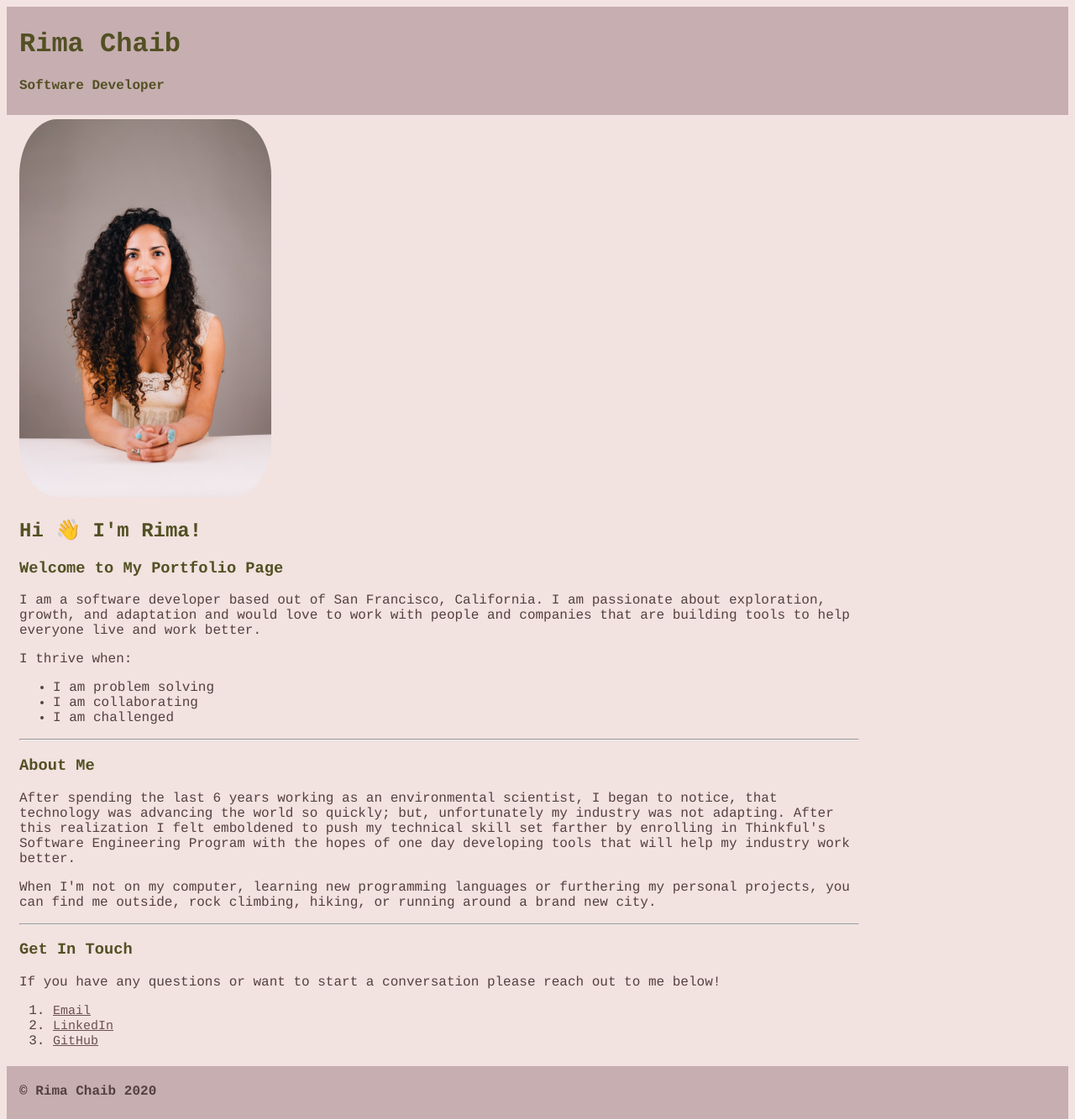
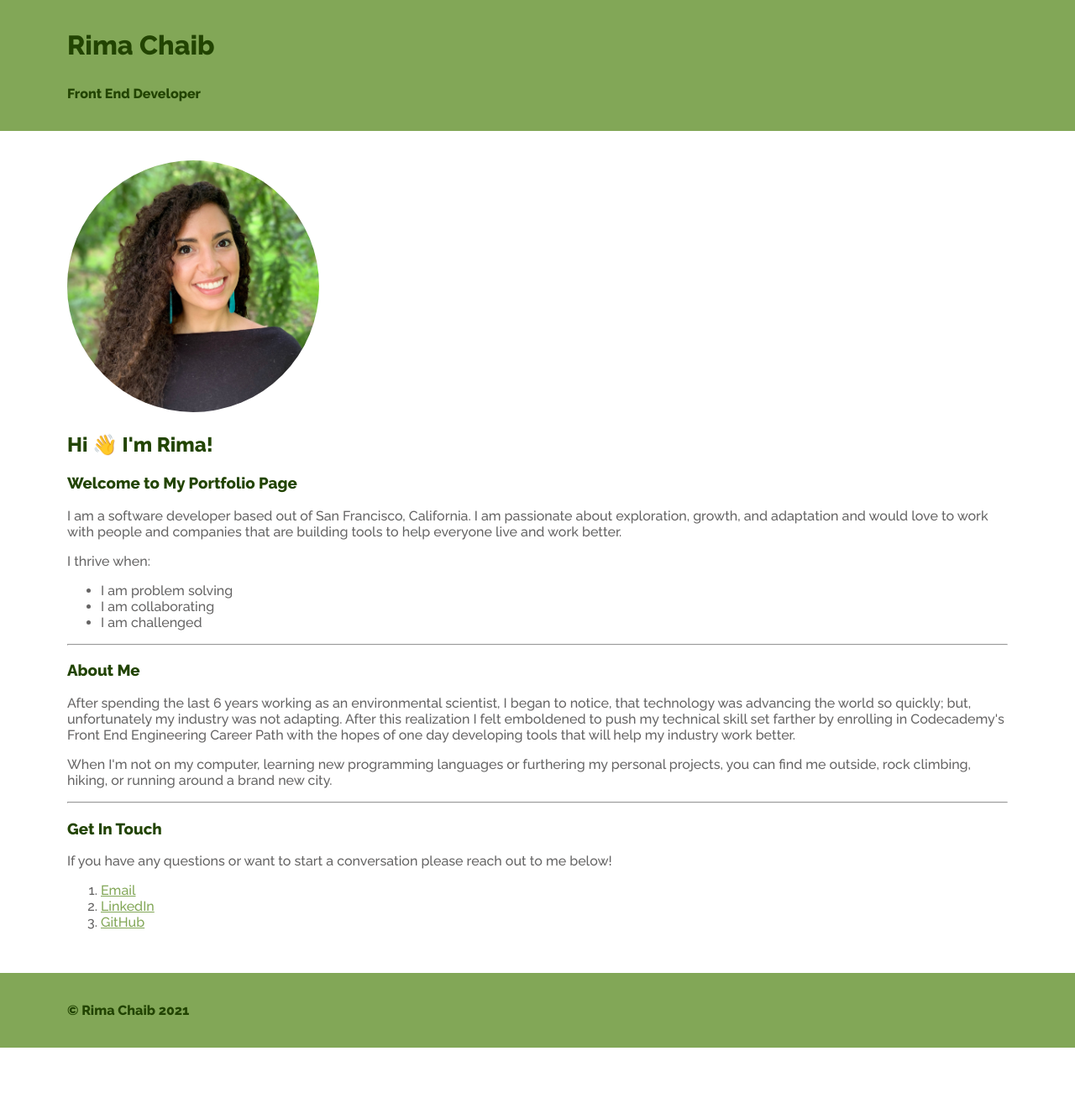
Before and after one commit to rimachaib/first-portfolio-page, a plain HTML site: page index.html in a window 1280 px wide. Shown: the top 1333 px of the page at 84% size. After the commit the page ends 1248 px from the top, so only its background shows below. Drawn offline with Linux system fonts and the light colour scheme.

Commit message:
Cleaned up code and changed styling throughout.

```diff
--- a/index.html
+++ b/index.html
@@ -4,49 +4,61 @@
     <meta charset="UTF-8">
     <meta name="viewport" content="width=device-width, initial-scale=1.0">
     <title>Rima Chaib's Portfolio</title>
-    <link href="style.css" rel="stylesheet" type="text/css"/> <!--This is a link to my external stylesheet-->
+   <link rel="preconnect" href="https://fonts.googleapis.com">
+   <link rel="preconnect" href="https://fonts.gstatic.com" crossorigin>
+   <link href="https://fonts.googleapis.com/css2?family=Raleway:wght@300;500;800&display=swap" rel="stylesheet">
+   <!--This is a link to my external stylesheet-->
+    <link href="style.css" rel="stylesheet" type="text/css"/>
 </head>
-<body> <!--In the body of my page I've broken everything up the content into three containers (header, main, footer)-->
+<!--In the body of my page I've broken up the content into three containers (header, main, footer)-->
+<body>
     <header>
-        <div class="wrapper">
-            <h1>Rima Chaib</h1> <!--This is the most important information I would like to highlight on my page so it is wrapped with a h1 tag-->
-            <h4>Software Developer</h4>
+        <div class="header">
+            <!--This is the most important information I would like to highlight on my page so it is wrapped with a h1 tag-->
+            <h1>Rima Chaib</h1>
+            <h4>Front End Developer</h4>
         </div>
     </header>
-    <main> <!--This is the main container, it holds the main content of the web page-->
-        <div class="wrapper">
-        <img src="portfolio-image2.jpg" width="300" alt="Woman in Studio" class="image-circle">
+    <!--This is the main container, it holds the main content of the web page-->
+    <main>
+        <section class="welcome">
+        <img src="portfolio-image.jpeg" width="300" alt="Woman in nature" class="image-circle">
         <h2>Hi &#x1F44B; I'm Rima!</h2>
         <h3>Welcome to My Portfolio Page</h3>
         <p>I am a software developer based out of San Francisco, California.  I am passionate about exploration, growth, and adaptation and would love to work with people and companies that are building tools to help everyone live and work better.</p>
-
-        <p>I thrive when:</p> <!--This a short paragraph, the text is enclosed by paragraph tags-->
-        <ul> <!--This is an unordered list, there is no particular order to this list-->
+<!--This a short paragraph, the text is enclosed by paragraph tags-->
+        <p>I thrive when:</p>
+        <!--This is an unordered list, there is no particular order to this list-->
+        <ul>
             <li>I am problem solving</li>
             <li>I am collaborating</li>
             <li>I am challenged</li>
         </ul>
-        <hr> <!--This is a horizontal rule, it divides the HTML page and are self closing tags-->
+        </section>
+        <!--This is a horizontal rule, it divides the HTML page and are self closing tags-->
+        <hr>
+        <section class="about">
         <h3>About Me</h3>
-        <p>After spending the last 6 years working as an environmental scientist, I began to notice, that technology was advancing the world so quickly; but, unfortunately my industry was not adapting.  After this realization I felt emboldened to push my technical skill set farther by enrolling in Thinkful's Software Engineering Program with the hopes of one day developing tools that will help my industry work better.</p>
-
+        <p>After spending the last 6 years working as an environmental scientist, I began to notice, that technology was advancing the world so quickly; but, unfortunately my industry was not adapting.  After this realization I felt emboldened to push my technical skill set farther by enrolling in Codecademy's Front End Engineering Career Path with the hopes of one day developing tools that will help my industry work better.</p>
         <p>When I'm not on my computer, learning new programming languages or furthering my personal projects, you can find me outside, rock climbing, hiking, or running around a brand new city.</p>
-
+        </section>
         <hr>
+        </section class="contact">
         <h3>Get In Touch</h3>
         <p>If you have any questions or want to start a conversation please reach out to me below!</p>
-        <ol> <!--This is an ordered list, subjectively based on the best ways to contact me-->
-            <li><a href="mailto:rima.chaib@gmail.com">Email</a></li> <!--This link will open in a default email window with my email pre-filled-->
+        <!--This is an ordered list, subjectively based on the best ways to contact me-->
+        <ol>
+            <!--This link will open in a default email window with my email pre-filled-->
+            <li><a href="mailto:rima.chaib@gmail.com">Email</a></li>
             <li><a href="https://www.linkedin.com/in/rimachaib/" target="_blank">LinkedIn</a></li>
             <li><a href="https://github.com/rimachaib" target="_blank">GitHub</a></li>
         </ol>
-    </div>
+        </section>
     </main>
     <footer>
-        <div class="wrapper">
-        <p> <strong> &#169; Rima Chaib 2020</strong></p>
-        </div>
+        <h4> &#169; Rima Chaib 2021</h4>
     </footer>
-    <script src="script.js"></script> <!--This is where I will link to a JavaScript file in the future-->
+    <!--This is where I will link to a JavaScript file in the future-->
+    <script src="script.js"></script>
 </body>
 </html>
--- a/style.css
+++ b/style.css
@@ -1,42 +1,65 @@
-{
-    box-sizing: border-box;/*This will be added to the top of every CSS page so that my page doesn't default to the olde method of box-sizing*/
+html, body {
+    margin: 0;
+    padding: 0;
 }
 
-body{
-    background-color:#F2E2E0;
-    font-family: 'Courier', sans-serif;
-    color:#55403f;
+body {
+    background-color:#ffffff;
+    font-family: 'Raleway', sans-serif;
+    font-weight: 400;
+    text-align: left;
+    position: relative;
 }
 
 header{
-    background-color:#C7AEB0;
+    font-weight: 800;
+    background-color:#82a757;
+    width: 100%;
+    margin: 0px 0px 30px 0px;
+    padding:5px 5px 5px 5px;
+}
+
+main {
+    padding:5px 5px 5px 5px;
+    margin:30px 75px 30px 75px;
 }
 
 footer{
-    background-color:#C7AEB0;
-    height:75px;
+    font-family: 'Raleway', sans-serif;
+    font-weight: 800;
+    background-color:#82a757;
+    margin: 30px 0px 0px 0px;
+    padding:5px 5px 5px 5px;
 }
 
-h1,h2,h3,h4{ /*All the headings will be a dark olive green*/
-    color:#525023;
+/*All the headings will be a dark olive green*/
+h1,h2,h3,h4{
+    color:#224402;
+
 }
 
-.image-circle { /*border radius will affect the corners of my image and allow some basic formatting*/
-    border-radius: 15%;
+h2,h3 {
+    font-weight: 600;
 }
 
-.wrapper {
-    text-align:left;
-    width:1000px;
-    padding:5px 5px 5px 5px;
-    margin:0px 10px 0px 10px;/*The top side and bottom side of the page will be set to 0px; the right and left side will be set to 10px*/
+h1,h4 {
+    margin:30px 75px 30px 75px;
 }
 
-a{
-    font-family: 'courier', sans-serif; /*sans-serif will be the last font choice and is a typeface that every device should work with*/
-    font-size:15px;
+p,li {
+    color: #656464;
 }
-a:link    { color:#6A5150; }
-a:visited { color:#7E7D58; }
-a:hover   { color:#af7573; }
-a:active  { color:#737373; }
+
+.image-circle {
+    /*border radius will affect the corners of my image and allow some basic formatting*/
+    border-radius: 50%;
+}
+
+a {
+    font-weight: 500;
+}
+
+/*All links will change to the following colors depending on user activity*/
+a:link    { color:#82a757; }
+a:visited { color:#224402; }
+a:hover   { color:#2a8631; }
```
Also changed, not shown: first-portfolio-page-screenshot.png (deleted), portfolio-image.jpeg (added), portfolio-image2.jpg (deleted), 1 other file.
